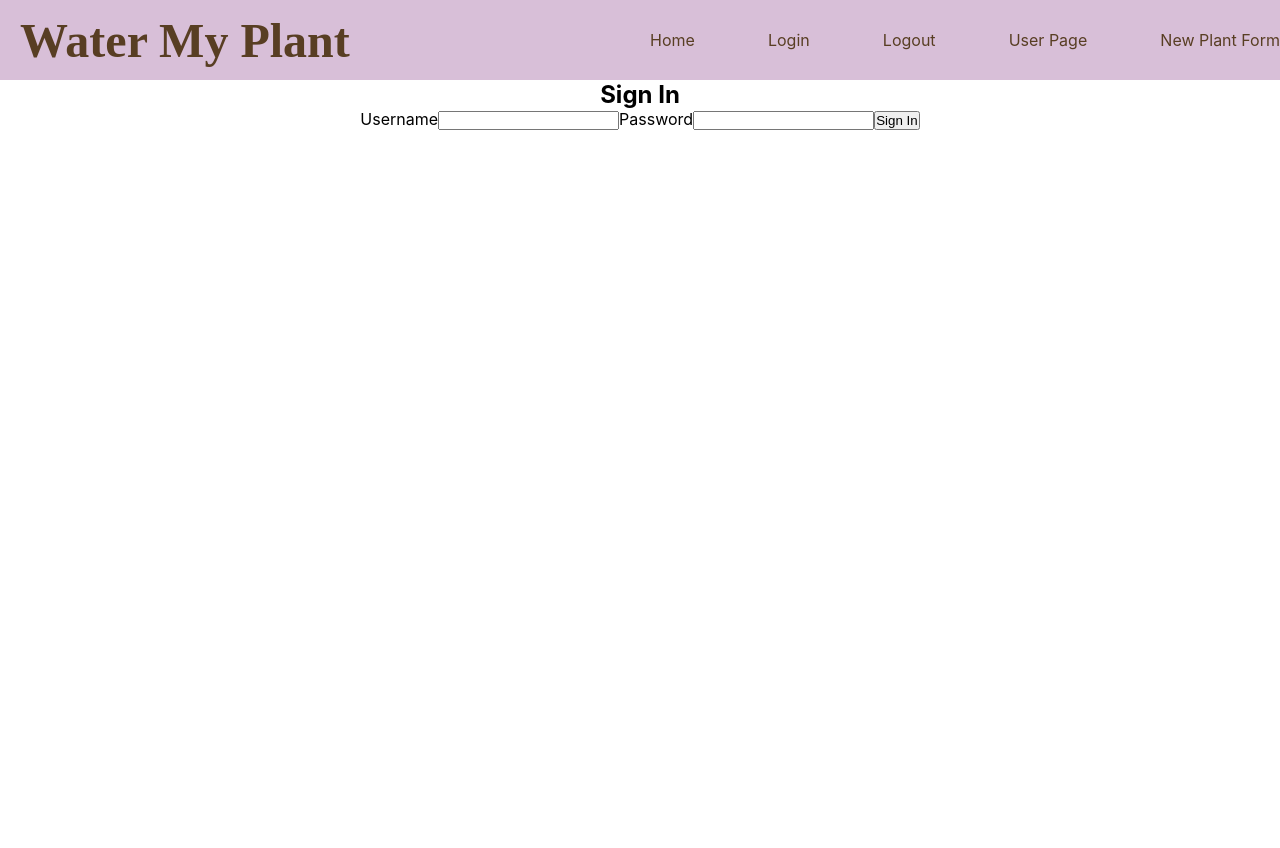
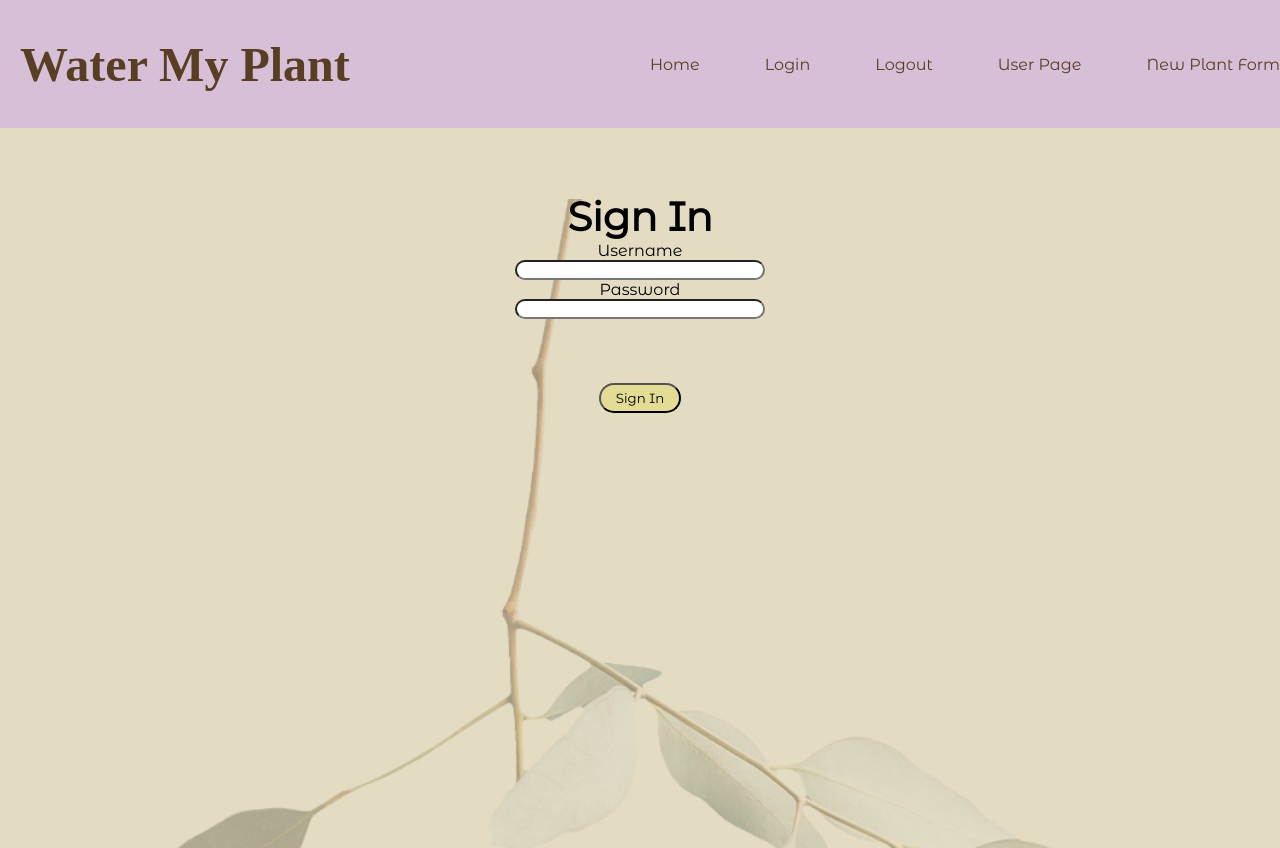
Before and after one commit to tt-17-water-my-plants/Front-End-Aleks-Update, a React (Create React App) app in the folder water-my-plants/: page /login in a window 1280 px wide. Before the commit the page ends 800 px from the top, so only its background shows below. Built offline with nearby package versions, Linux system fonts and the light colour scheme; a web font is replaced by a local one.

Commit message:
styled home and login

```diff
--- a/water-my-plants/src/components/Home.js
+++ b/water-my-plants/src/components/Home.js
@@ -1,16 +1,21 @@
 import React from "react";
 import { Link } from "react-router-dom";
+import { Container } from './Styles/HomeStyles';
+import homeImg from './Styles/images/home-image.png';
 
 const Home = () => {
   return (
-    <div>
+    <Container>
+      <div className='imageContainer'>
+        <img className='image' src={homeImg} />
+      </div>
       <Link to="/login">
         <button>Login</button>
       </Link>
       <Link to="/createaccount">
         <button>Create Account</button>
       </Link>
-    </div>
+    </Container>
   );
 };
 
--- a/water-my-plants/src/components/Login.js
+++ b/water-my-plants/src/components/Login.js
@@ -1,6 +1,8 @@
 import React, { useState } from "react";
 import axiosWithAuth from "../utils/axiosWithAuth";
 import { useHistory } from "react-router";
+import styled from 'styled-components';
+import { Form, Container } from './Styles/LoginStyle'
 
 const initialUser = {
   username: "",
@@ -31,9 +33,10 @@ function Login() {
   };
 
   return (
-    <form id="login-form" onSubmit={onSubmit}>
+    <Container className='background-img'>
+    <Form id="login-form" onSubmit={onSubmit}>
       <h2>Sign In</h2>
-      <label>
+      <label for='username'/>
         Username
         <input
           value={user.username}
@@ -41,8 +44,7 @@ function Login() {
           name="username"
           type="text"
         />
-      </label>
-      <label>
+      <label for ='password'/>
         Password
         <input
           value={user.password}
@@ -50,9 +52,9 @@ function Login() {
           name="password"
           type="text"
         />
-      </label>
       <button>Sign In</button>
-    </form>
+    </Form>
+    </Container>
   );
 }
 
--- a/water-my-plants/src/components/Styles/GlobalStyles.js
+++ b/water-my-plants/src/components/Styles/GlobalStyles.js
@@ -6,5 +6,6 @@ export const GlobalStyle = createGlobalStyle`
         padding: 0;
         margin: 0;
         text-decoration: none;
+        font-family: 'Montserrat Alternates'
     }
 `
--- /dev/null
+++ b/water-my-plants/src/components/Styles/HomeStyles.js
@@ -0,0 +1,36 @@
+import styled from 'styled-components';
+import homeImg from './images/home-image.png';
+
+export const Container = styled.div`
+    display: flex;
+    flex-direction: column;
+    align-items: center;
+    justify-content: center;
+    height: 50vh;
+
+
+    button {
+        font-size: 2rem;
+        margin: 20px;
+        border-radius: 20px;
+        padding: 5px 15px;
+        background-color: #E3DC95;
+
+        &:hover {
+            transform: scale(1.1);
+            cursor: pointer;
+        }
+    }
+    .image{
+        display: block;
+        width: 100%;
+        margin-left: auto;
+        margin-right: auto;
+
+    }
+    .imageContainer {
+        width: 100%;
+        margin-top: 15vh;
+    }
+
+`
--- /dev/null
+++ b/water-my-plants/src/components/Styles/LoginStyle.js
@@ -0,0 +1,43 @@
+import React from 'react';
+import styled from 'styled-components'
+import image from './images/login-image.png';
+
+export const Container = styled.div`
+    background-image: url(${image});
+    background-size: cover;
+    height: 90vh;
+
+`
+export const Form = styled.form`
+
+    display: flex;
+    flex-direction: column;
+    justify-content: space-around;
+    align-items: center;
+    height: 35vh;
+
+    h2 {
+        font-size: 2.5rem;
+        margin-top: 5%;
+    }
+
+    input {
+        border-radius: 20px;
+        height: 35px;
+        width: 250px;
+        margin: 0;
+    }
+
+    button {
+        border-radius: 20px;
+        padding: 5px 15px;
+        background-color: #E3DC95;
+        margin-top: 5%;
+        transition: all .3s ease-in-out;
+
+        &:hover {
+            transform: scale(1.2);
+            cursor: pointer;
+        }
+    }
+`
--- a/water-my-plants/src/components/Styles/NavStyle.js
+++ b/water-my-plants/src/components/Styles/NavStyle.js
@@ -1,4 +1,3 @@
-import React from 'react';
 import styled from 'styled-components'
 
 export const Container = styled.div`
@@ -8,6 +7,8 @@ export const Container = styled.div`
     background: thistle;
     height: 10vh;
     width: auto;
+    padding: 5% 0;
+
 
     .navLinks {
         display: flex;
@@ -19,11 +20,9 @@ export const Container = styled.div`
 
     .navLink {
         color: #583E23;
-        font-family: 'Montserrat Alternates'
-
-        &:hover {
-
-        }
+    }
+    .navLink:hover {
+        border-bottom: 1px solid black;
     }
 
     h1 {
@@ -35,9 +34,10 @@ export const Container = styled.div`
         color: #583E23;
     }
 
+@media screen and (max-width: 800px) {
+    .h1 {
+        width: 80%;
     }
-
-@media screen and (max-width: 800px) {
 
     .burger {
         display: flex;
@@ -45,6 +45,7 @@ export const Container = styled.div`
         justify-content: space-between;
         margin-right: 20px;
         cursor: pointer;
+
     }
     .line1,
     .line2,
@@ -55,10 +56,11 @@ export const Container = styled.div`
         width: 25px;
         border-radius: 5px;
         transition: all .5s ease-in-out;
+        background-color: #583E23;
     }
 
     .navLinks {
-        display: flex;
+        display: none;
         flex-direction: column;
         justify-content: space-between;
         align-items: center;
@@ -75,7 +77,7 @@ export const Container = styled.div`
     }
     .open{
         transform: translateX(0%);
-
+        display: flex;
     }
 
     .toggle .line1 {
```
Also changed, not shown: water-my-plants/src/components/Styles/images/login-image.png (added), 1 other file (tests, documents, lock files or other folders).
